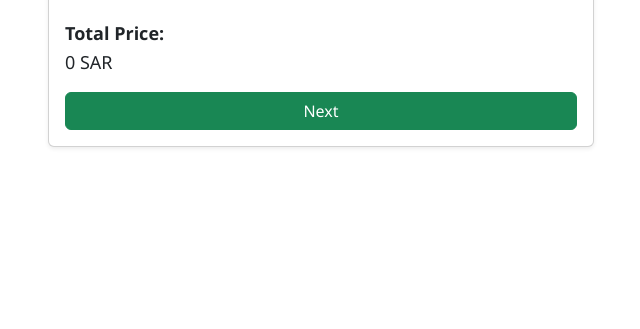
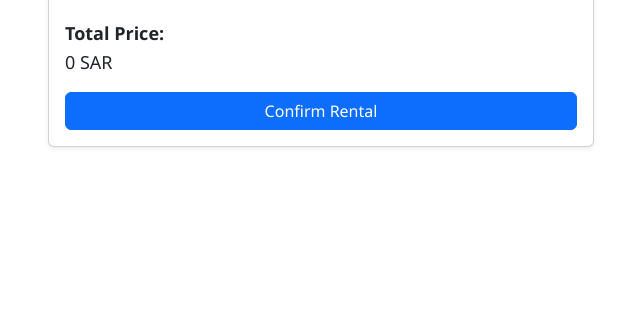
Before and after one commit to Areej2277/Lafesta, a Django app: template Lafesta/dresses/templates/dresses/rent_dress.html in a window 1280 px wide. Shown: the part 419-748 px from the top of the page, without its empty margins (319-959 px from the left). Run offline with Django 5.2, Linux system fonts and the light colour scheme; the template is opened without the code that fills it: values that come from a table or form of the project are taken from there, others are empty.

Commit message:
update rent dress view

```diff
--- a/Lafesta/dresses/templates/dresses/rent_dress.html
+++ b/Lafesta/dresses/templates/dresses/rent_dress.html
@@ -25,12 +25,12 @@
                             <p id="total-price">0 SAR</p>
                         </div>
 
-                     <!----  <button type="submit" class="btn btn-primary w-100">Confirm Rental</button> -->
-                       <div class="d-grid">
+                      <button type="submit" class="btn btn-primary w-100">Confirm Rental</button>
+                      <!--- <div class="d-grid">
                         <a href="{% url 'customer:add_adress' %}" class="btn btn-success w-100">
                             Next
                         </a>
-                       </div>
+                       </div> -->
 
                     </form>
                 </div>
--- a/Lafesta/dresses/views.py
+++ b/Lafesta/dresses/views.py
@@ -133,7 +133,7 @@ def rent_dress(request, dress_id):
             rental.save()
             messages.success(request, 'Rental request submitted successfully!')  # ✅ رسالة النجاح
            # return redirect('dress_detail', dress_id=dress.id)
-            return redirect('dresses:dress_detail', dress_id=dress.id)
+            return redirect('customer:add_adress', dress_id=dress.id)
 
     else:
         form = RentalForm()
```
